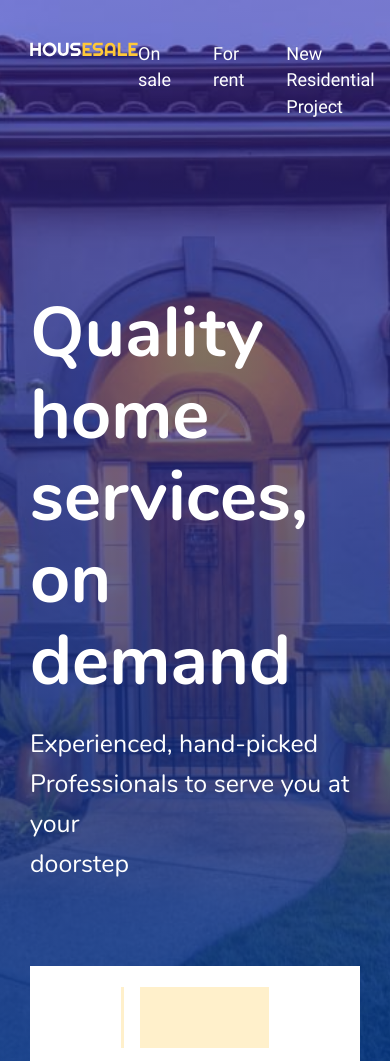
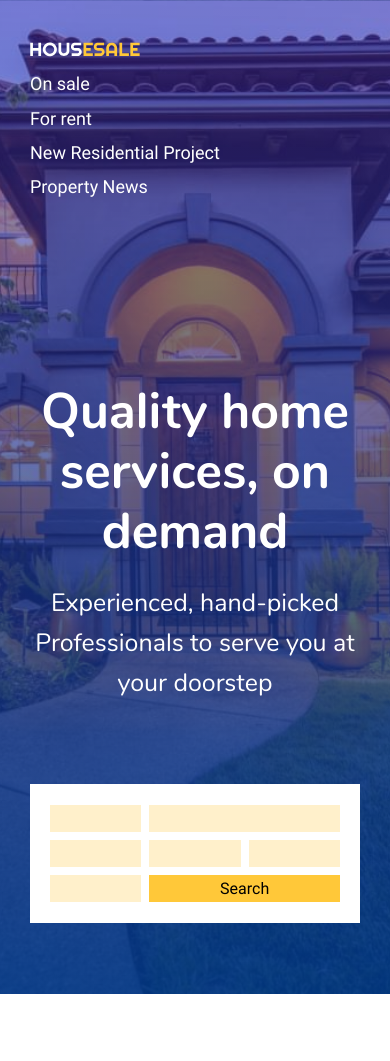
Before and after one commit to rustshubkinn/housesales, a website: page app/index.html in a window 390 px wide. Shown: the top 1061 px of the page. Drawn offline with Linux system fonts and the light colour scheme.

Commit message:
Implemented header section responsivess.

```diff
--- a/app/index.html
+++ b/app/index.html
@@ -23,13 +23,9 @@
         </nav>
 
         <div class="title">
-          <h1>
-            Quality home services, on <br />
-            demand
-          </h1>
+          <h1>Quality home services, on demand</h1>
           <h2>
-            Experienced, hand-picked Professionals to serve you at your <br />
-            doorstep
+            Experienced, hand-picked Professionals to serve you at your doorstep
           </h2>
         </div>
 
--- a/app/sass/_header.sass
+++ b/app/sass/_header.sass
@@ -17,6 +17,7 @@ header
     padding-top: 42px
     img
       height: 100%
+      max-width: 110px
 
     ul
       display: flex
@@ -34,12 +35,14 @@ header
     padding-top: 173px
     font-size: 35px
     line-height: 82px
+    max-width: 830px
     h1
       margin: 0
     h2
       font-size: 25px
       line-height: 40px
       font-weight: 400
+      max-width: 760px
 
   .search-box
     padding-top: 60px
@@ -60,9 +63,6 @@ header
           background-color: #FFC839
           align-items: center
           justify-content: center
-          font-weight: 400
-          font-size: 23px
-          color: #000000
           a
             text-decoration: none
             color: #000000
@@ -74,3 +74,44 @@ header
 @media (max-width: 1270px)
   header
     padding: 0 30px
+
+@media (max-width: 850px)
+  header
+    .title
+      text-align: center
+    .search-box
+      div
+        padding: 21px 20px
+
+@media (max-width: 800px)
+  header
+    nav
+      flex-direction: column
+      img
+        margin-bottom: 15px
+      ul
+        flex-direction: column
+        margin: 0 0
+        li
+          margin-bottom: 8px
+
+@media ( max-width: 550px )
+  header
+    .title
+      h1
+        font-size: 50px
+        line-height: 60px
+    .search-box
+      div
+        grid-template-columns: repeat(3, 1fr)
+        grid-template-rows: repeat(3, 1fr)
+        grid-auto-rows: minmax(40px, auto)
+        grid-gap: 0.5em
+        span
+          background-color: #FFF0CB
+          &:nth-child(2)
+            grid-column: 2/4
+          &:last-child
+            grid-column: 2/4
+            a
+              font-size: 16px
```
Also changed, not shown: app/css/app.min.css.
